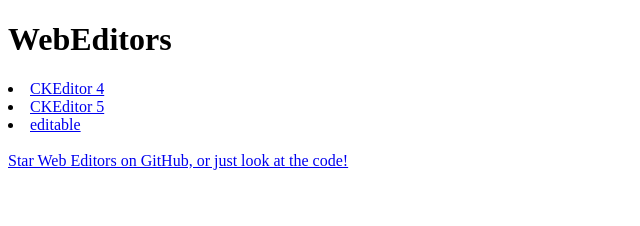
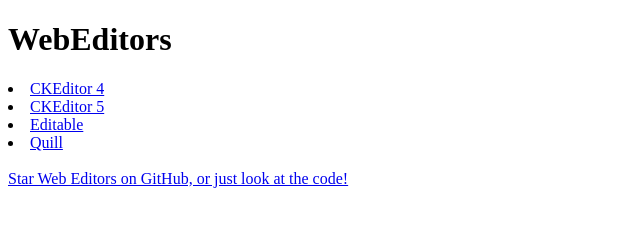
Before and after one commit to MrHallway0/WebEditors, a plain HTML site: page index.html in a window 1280 px wide. Shown: the whole page, without its empty margins (0-640 px from the left). Drawn offline with Linux system fonts and the light colour scheme.

Commit message:
Update index.html

```diff
--- a/index.html
+++ b/index.html
@@ -8,7 +8,8 @@
     <h1>WebEditors</h1>
     <li><a href=https://mrhallway0.github.io/WebEditors/CKEditor/>CKEditor 4</a></li>
     <li><a href=https://mrhallway0.github.io/WebEditors/CKEditor5/>CKEditor 5</a></li>
-		<li><a href=https://mrhallway0.github.io/WebEditors/editable/>editable</a></li>
+		<li><a href=https://mrhallway0.github.io/WebEditors/editable/>Editable</a></li>
+		<li><a href=https://mrhallway0.github.io/WebEditors/quill/>Quill</a></li>
 
     <br>
     <a href=https://github.com/MrHallway0/WebEditors>Star Web Editors on GitHub, or just look at the code!</a>
```
